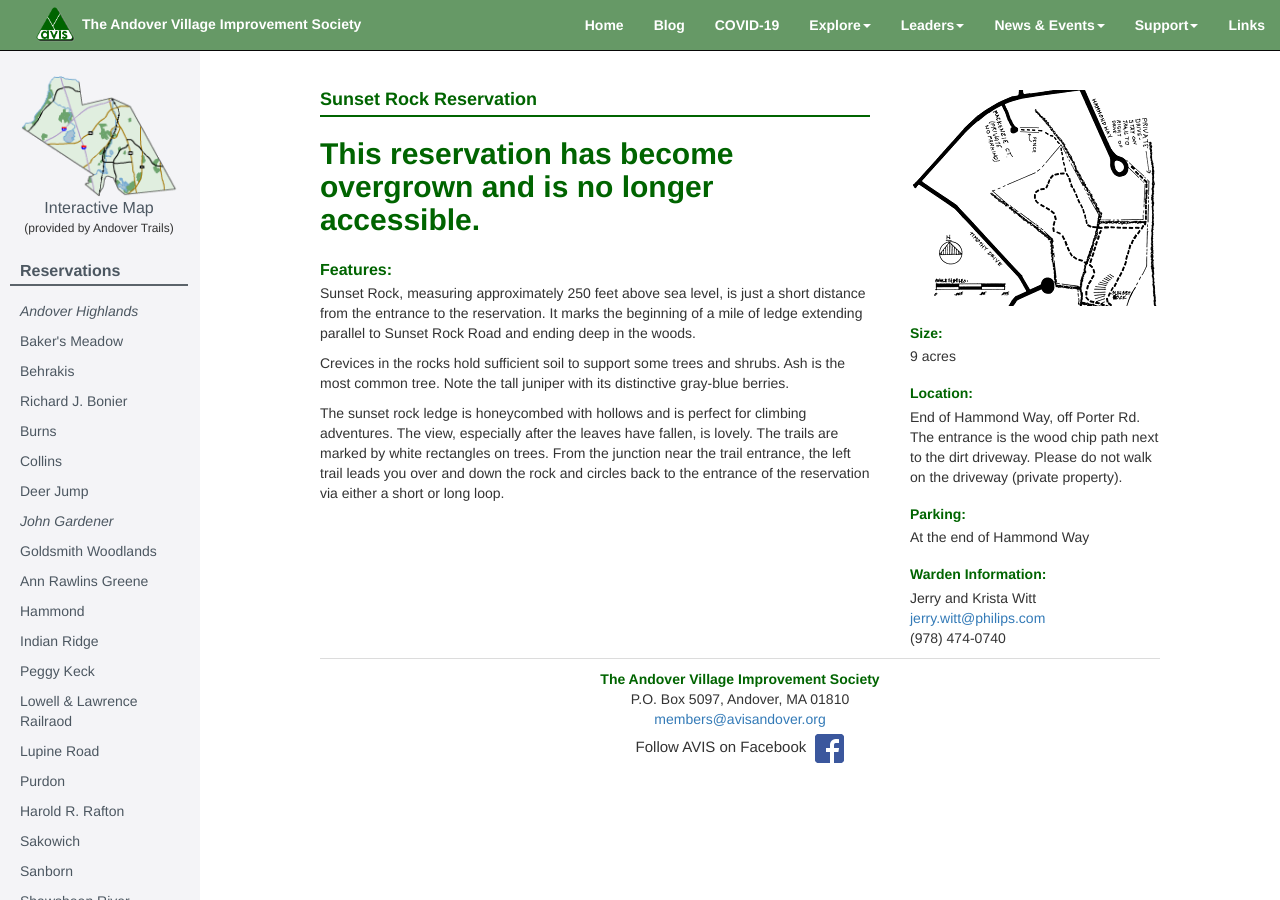
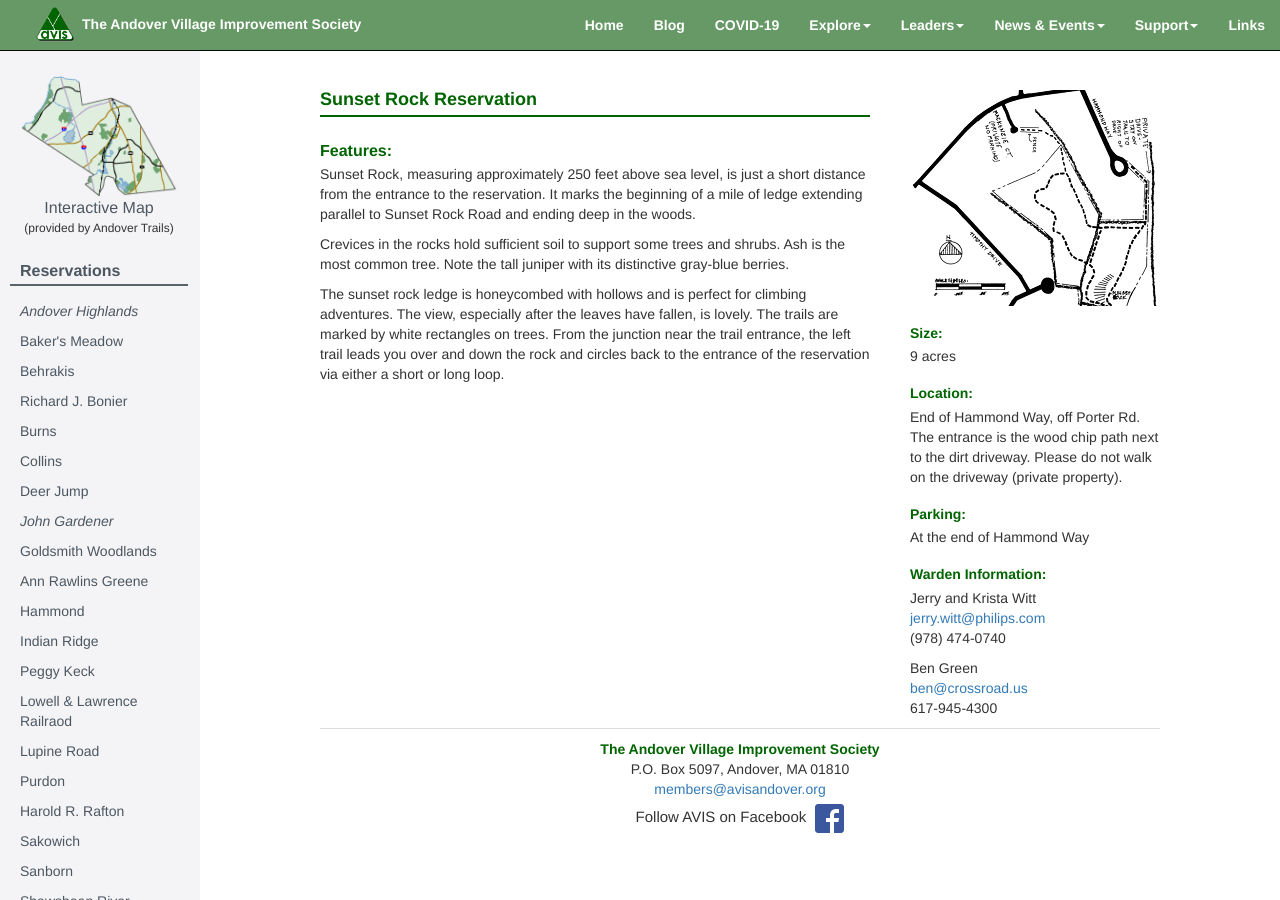
Before and after one commit to avisandover/avis-website, a Jekyll site: the page built from sunsetrock.html, in a window 1280 px wide. Built offline with Jekyll 4.4.1, drawn with Linux system fonts in a browser that asks for light colours.

Commit message:
Update sunsetrock.html

```diff
--- a/sunsetrock.html
+++ b/sunsetrock.html
@@ -6,8 +6,6 @@
 <div class="reservation-center">
   <h3>Sunset Rock Reservation</h3>
   <hr>
-
-  <h2>This reservation has become overgrown and is no longer accessible.</h2>
 
   <h4>Features:</h4>
   <p>Sunset Rock, measuring approximately 250 feet above sea level, is just a short distance from the entrance to the reservation. It marks the beginning of a mile of ledge extending parallel to Sunset Rock Road and ending deep in the woods.</p>
@@ -37,4 +35,9 @@
     <a href="mailto:jerry.witt@philips.com">jerry.witt@philips.com</a><br>
     (978) 474-0740<br>
   </p>
+  <p>
+    Ben Green<br>
+    <a href="mailto:ben@crossroad.us">ben@crossroad.us</a><br>
+    617-945-4300<br>
+  </p>
 </div>
```
